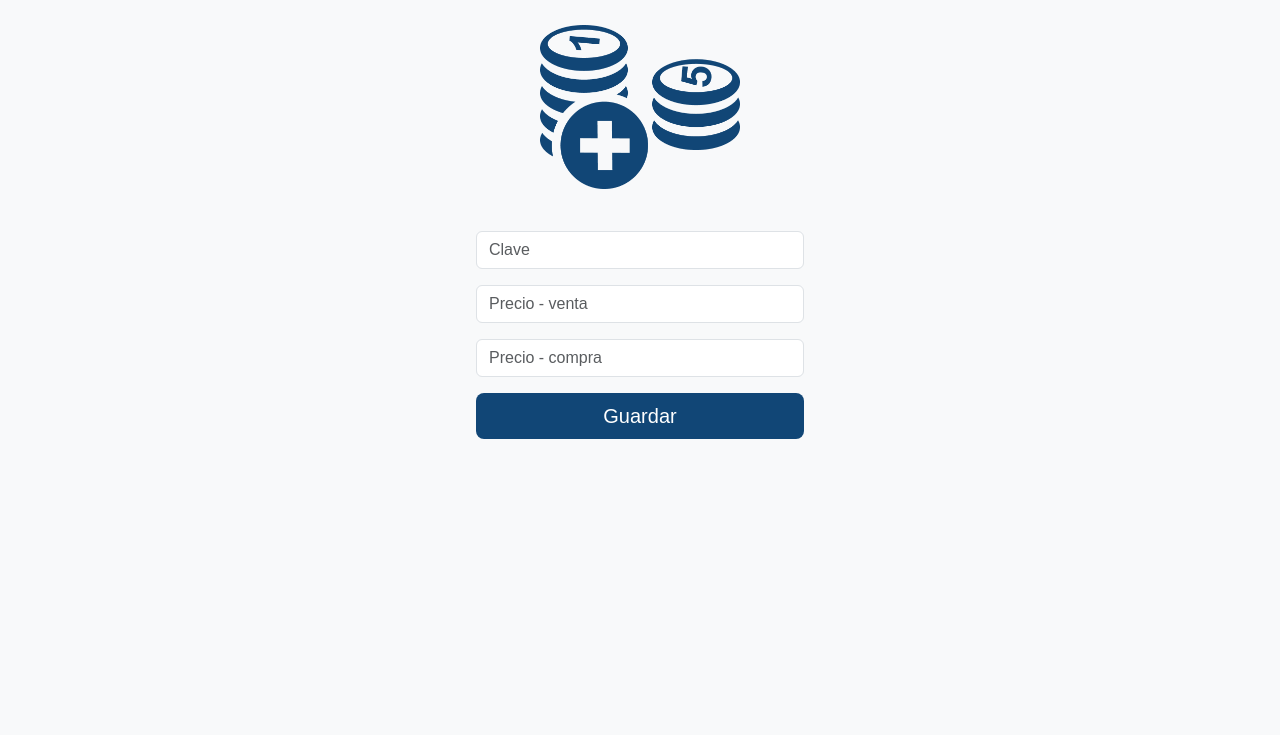
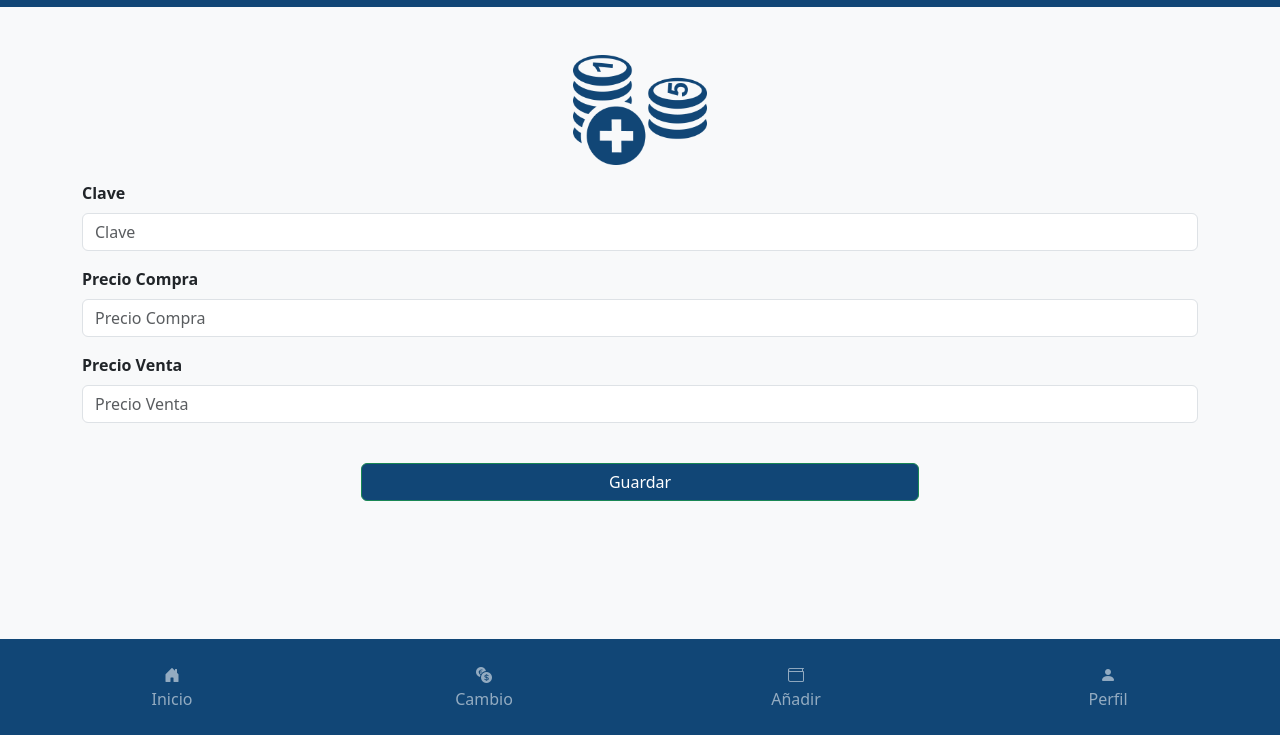
Before and after one commit to FabianOrtizJM/pwa_divisas, a plain HTML site: page views/añadir/añadir.html in a window 1280 px wide. Shown: the part 65-800 px from the top of the page. Drawn offline with nearby package versions, Linux system fonts and the light colour scheme.

Commit message:
cambios de diseño
se cambiaron los diseños de añadir

```diff
--- a/views/añadir/añadir.css
+++ b/views/añadir/añadir.css
@@ -1,32 +1,40 @@
-body {
-    font-family: Arial, sans-serif;
-    background-color: white;
-    margin: 0;
-    padding: 0;
+.btn-success
+{
+    background-color: #114676;
+}
+#btn-foto:hover
+{
+    background-color: #919191;
 }
 
-.container {
-    max-width: 400px;
-    margin: auto;
+/* Imagen responsiva */
+.img-fluid {
+    max-width: 100%; /* Ancho máximo completo */
+    max-height: 150px; /* Altura máxima para evitar que sea demasiado grande */
+    height: auto; /* Mantener la proporción de la imagen */
+    object-fit: contain; /* Ajuste de imagen */
 }
 
-.card {
-    border-radius: 8px;
-    padding: 20px;
-    background-color: white;
+/* Limitar el tamaño máximo en pantallas grandes */
+@media (min-width: 769px) {
+    .img-fluid {
+        max-width: 40%; /* Ajustar tamaño máximo en pantallas grandes */
+        max-height: 110px; /* Altura máxima en pantallas grandes */
+    }
 }
 
-.img-fluid {
-    width: 200px;
-    height: 200px;
-    object-fit: contain;
+/* Para pantallas pequeñas (móviles) */
+@media (max-width: 576px) {
+    .img-fluid {
+        max-width: 25%; /* Ajustar tamaño en móviles */
+        max-height: 100px; /* Altura máxima en móviles */
+    }
 }
 
-button.btn-primary {
-    background-color: #114676;
-    border: none;
+/* Para pantallas medianas (tablets) */
+@media (min-width: 577px) and (max-width: 768px) {
+    .img-fluid {
+        max-width: 40%; /* Ajustar tamaño en tablets */
+        max-height: 110px; /* Altura máxima en tablets */
+    }
 }
-
-button.btn-primary:hover {
-    background-color: #0e3a5a;
-}
--- a/views/añadir/añadir.html
+++ b/views/añadir/añadir.html
@@ -3,42 +3,92 @@
 <head>
     <meta charset="UTF-8">
     <meta name="viewport" content="width=device-width, initial-scale=1.0">
-    <title>Añadir Monedas</title>
-    <!-- Incluye Bootstrap -->
-    <link href="https://cdn.jsdelivr.net/npm/bootstrap@5.3.0-alpha1/dist/css/bootstrap.min.css" rel="stylesheet">
+    <title>Conversor de Divisas PWA</title>
+
+    <!-- Bootstrap CSS -->
+    <link href="https://cdn.jsdelivr.net/npm/bootstrap@5.3.0/dist/css/bootstrap.min.css" rel="stylesheet">
+
+    <!-- Custom CSS -->
+    <link rel="stylesheet" href="../../css/compraVenta.css">
     <link rel="stylesheet" href="añadir.css">
+    <!-- Manifest for PWA -->
+    <link rel="manifest" href="../../manifest.json">
+    <meta name="theme-color" content="#007bff">
 </head>
-<body class="bg-light">
-    <div class="container mt-5">
-        <div class="p-4">
-            <div class="text-center mb-4">
-                <img src="../../img/addCoins.png" class="img-fluid" alt="Añadir Monedas" style="max-width: 200px;" />
-            </div>
+<body>
 
-            <div class="mb-3">
-                <input type="text" class="form-control" id="clave" placeholder="Clave" maxlength="3" />
-            </div>
+    <!-- Navbar -->
+    <nav class="navbar sticky-top navbar-light" style="background-color: #114676 !important;">
+        <div class="container-fluid">
+            <a class="navbar-brand text-white" href="#">
+                <!-- <img src="ruta/a/tu/logo.png" alt="Logo" width="30" height="30" class="d-inline-block align-text-top"> -->
+                <i class="bi bi-image-fill"> &nbsp; </i>
+                Nombre de empresa
+            </a>
+        </div>
+    </nav>
 
-            <div class="mb-3">
-                <input type="text" class="form-control" id="precioV" placeholder="Precio - venta" />
-            </div>
-
-            <div class="mb-3">
-                <input type="text" class="form-control" id="precioC" placeholder="Precio - compra" />
-            </div>
-
-            <div class="d-grid">
-                <button id="guardar" class="btn btn-primary btn-lg" onclick="onGuardarClicked()">Guardar</button>
+    <!-- Main Content -->
+    <div class="container mt-4 mb-5">
+        <!-- Tab Content -->
+        <div class="tab-content" id="pills-tabContent">
+            <!-- Comprar Tab -->
+            <div class="tab-pane fade show active mt-5" id="pills-comprar" role="tabpanel" aria-labelledby="pills-comprar-tab">
+                <div class="row">
+                    <div class="col-12 mb-3 text-center">
+                        <img src="../../img/addCoins.png" class="img-fluid" alt="...">
+                    </div>
+                    <div class="col-12 mb-3">
+                        <label for="nombre_empresa" class="form-label">Clave</label>
+                        <input type="text" id="clave" class="form-control" placeholder="Clave">
+                    </div>
+                    <div class="col-12 mb-3">
+                        <label for="direccion1" class="form-label">Precio Compra</label>
+                        <input type="text" id="precioC" class="form-control" placeholder="Precio Compra">
+                    </div>
+                    <div class="col-12 mb-3">
+                        <label for="direccion2" class="form-label">Precio Venta</label>
+                        <input type="text" id="precioV" class="form-control" placeholder="Precio Venta">
+                    </div>
+                    <div class="col-12 mb-3 mt-4">
+                        <button class="btn btn-success col-12 offset-md-3 col-md-6">Guardar</button>
+                    </div>
+                    <br><br><br><br><br><br>
+                </div>
             </div>
         </div>
     </div>
 
-    <script>
-        function onGuardarClicked() {
-            alert("Guardar clickeado!");
-        }
-    </script>
-    <!-- Incluye Bootstrap JS -->
-    <script src="https://cdn.jsdelivr.net/npm/bootstrap@5.3.0-alpha1/dist/js/bootstrap.bundle.min.js"></script>
+    <!-- Bottom Navigation -->
+    <nav class="navbar navbar-expand bg-primary navbar-dark fixed-bottom" style="background-color: #114676 !important;">
+        <ul class="navbar-nav nav-justified w-100">
+            <li class="nav-item">
+                <a class="nav-link text-center" href="#">
+                    <i class="bi bi-house-door-fill"></i><br>
+                    Inicio
+                </a>
+            </li>
+            <li class="nav-item">
+                <a class="nav-link text-center" href="#">
+                    <i class="bi bi-currency-exchange"></i><br>
+                    Cambio
+                </a>
+            </li>
+            <li class="nav-item">
+                <a class="nav-link text-center" href="#">
+                    <i class="bi bi-wallet"></i><br>
+                    Añadir
+                </a>
+            </li>
+            <li class="nav-item">
+                <a class="nav-link text-center" href="#">
+                    <i class="bi bi-person-fill"></i><br>
+                    Perfil
+                </i>
+        </ul>
+    </nav>
+    <script src="https://cdn.jsdelivr.net/npm/bootstrap@5.3.0/dist/js/bootstrap.bundle.min.js"></script>
+    <link href="https://cdn.jsdelivr.net/npm/bootstrap-icons/font/bootstrap-icons.css" rel="stylesheet">
+    <script src="/js/compraVenta.js"></script>
 </body>
 </html>
```
